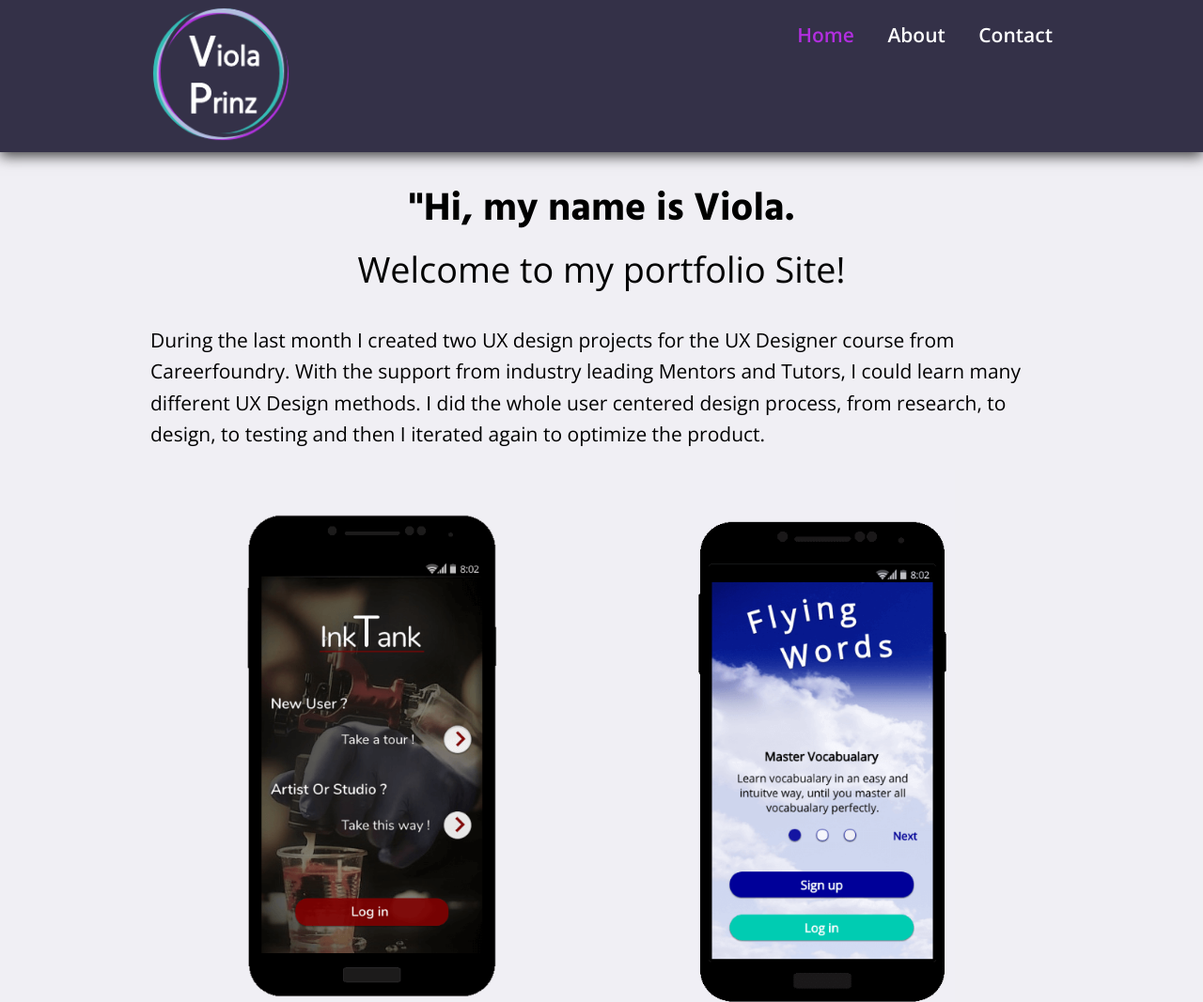
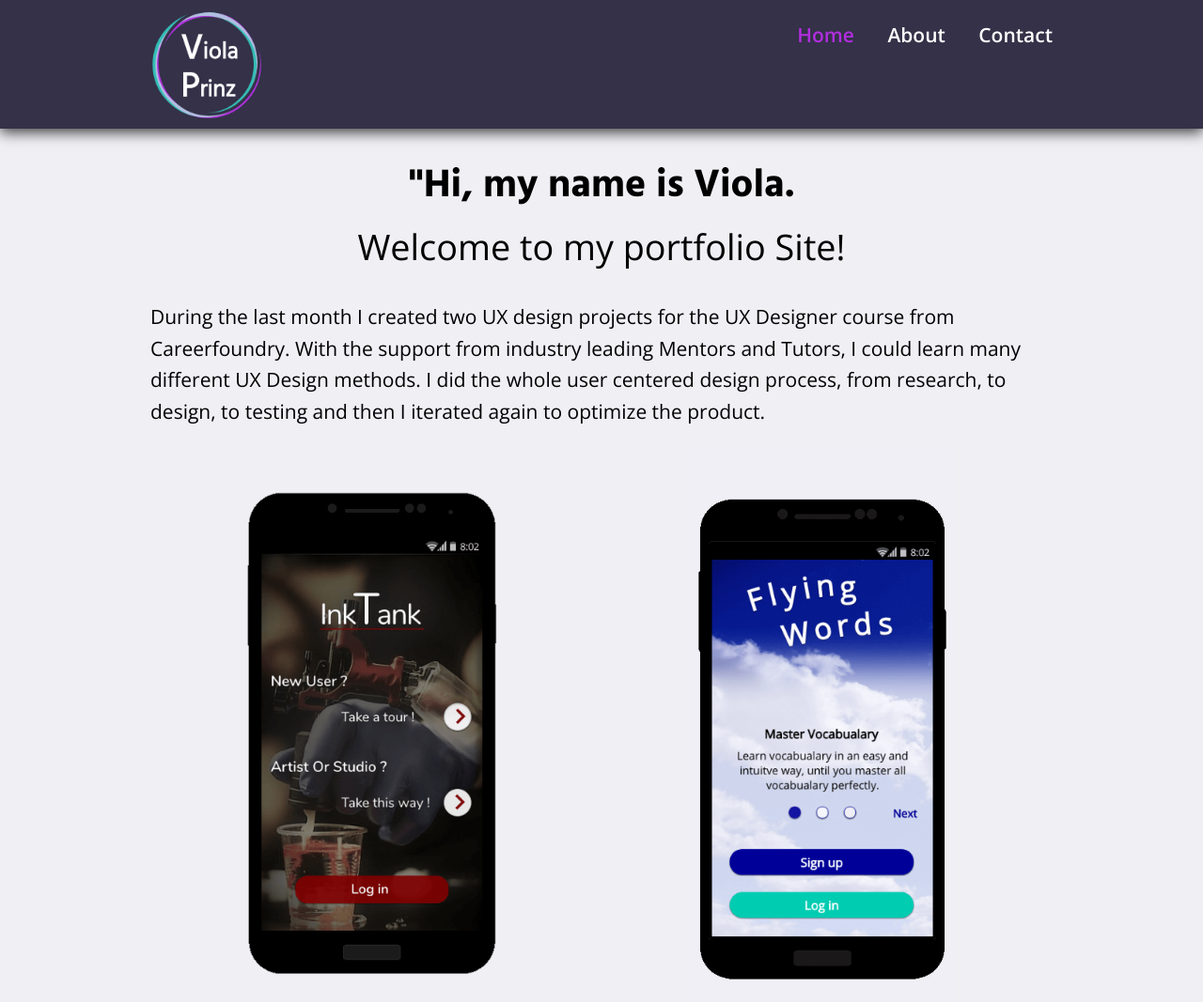
Before and after one commit to ViolaPrinz/UX_DEsign_Portfolio, a plain HTML site: page index.html in a window 1280 px wide. Shown: the top 1067 px of the page at 94% size. Drawn offline with nearby package versions, Linux system fonts and the light colour scheme.

Commit message:
change the width of the logo, to make it smaller and increase the padding top.

```diff
--- a/css/style.css
+++ b/css/style.css
@@ -25,8 +25,9 @@
 }
 
 .logo {
-  width: 150px;
-  padding-top: 5px;
+  width: 120px;
+  padding-top: 10px;
+
 }
 
 .viola {
@@ -43,7 +44,7 @@
 h1 span {
   display: block;
   font-family: "Open Sans", sans-serif;
-  ;
+
   font-size: 0.9em;
   font-weight: 400;
 }
```
